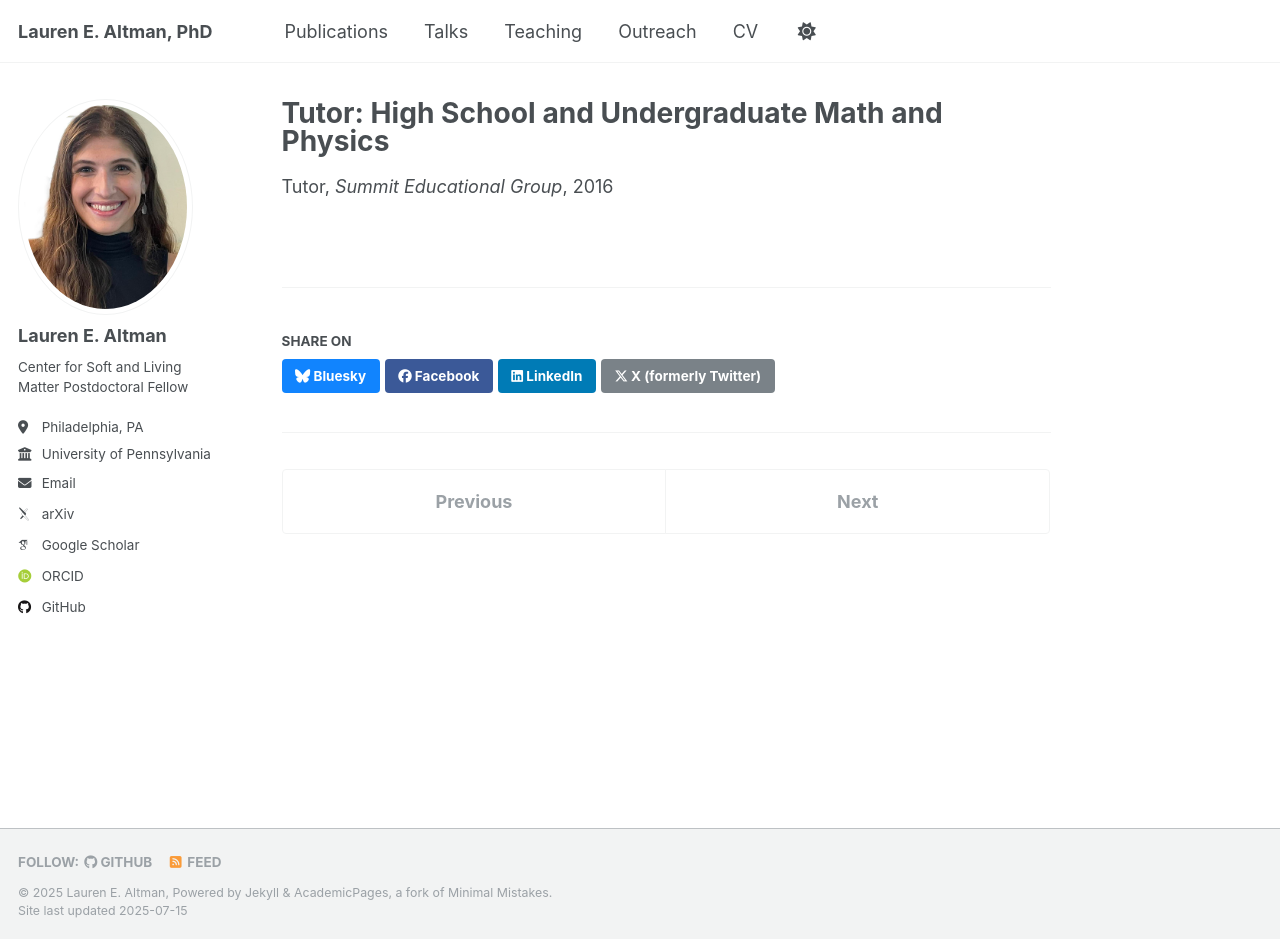
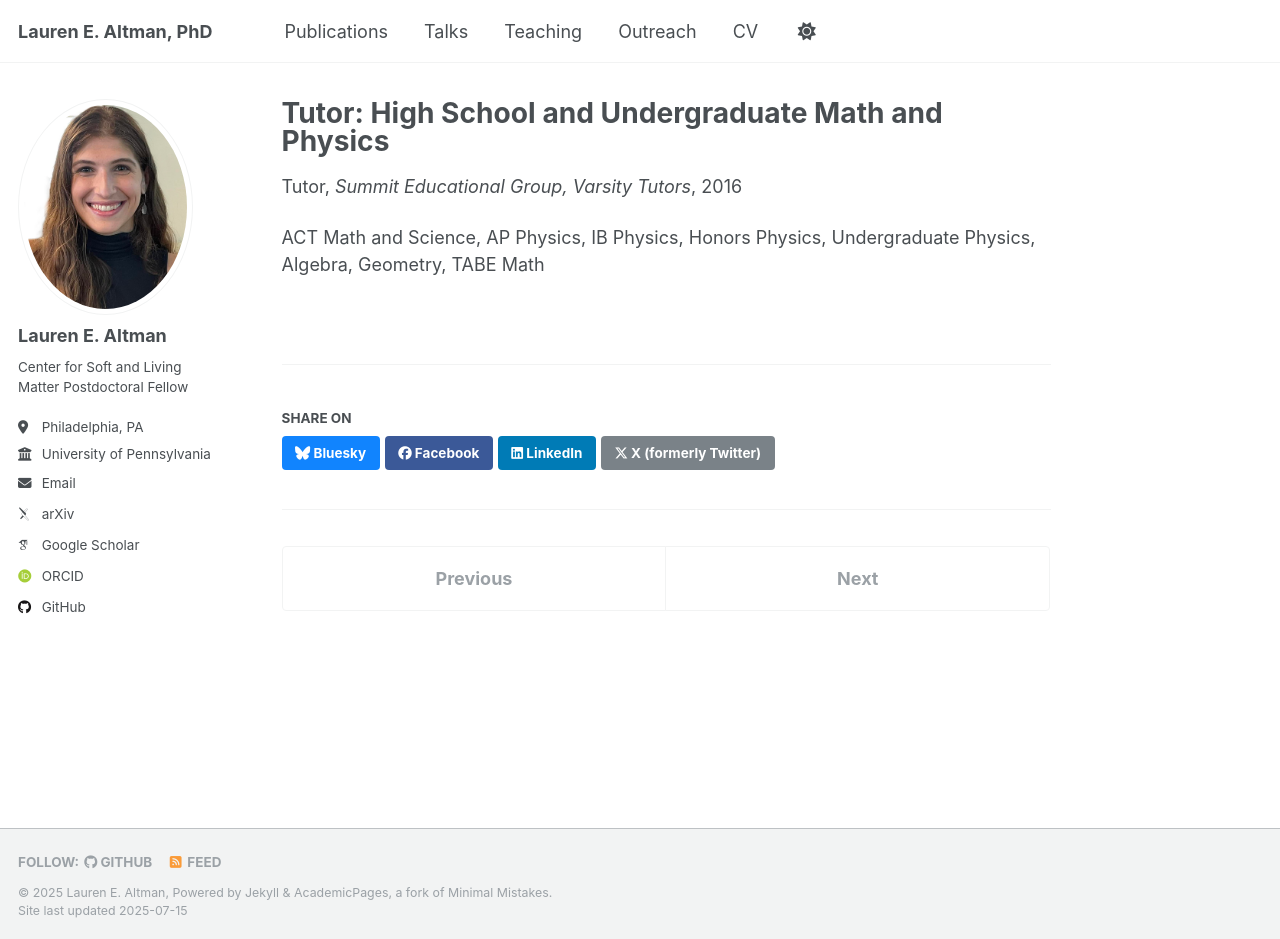
Before and after one commit to laltman2/laltman2.github.io, a Jekyll site: the page built from _teaching/2016-tutor.md, in a window 1280 px wide and 939 px high. Built offline with Jekyll 4.4.1, drawn with Linux system fonts in a browser that asks for light colours; some web fonts are replaced; a script that is not in the unit is left out.

Commit message:
Update 2016-tutor.md

```diff
--- a/_teaching/2016-tutor.md
+++ b/_teaching/2016-tutor.md
@@ -3,7 +3,8 @@ title: "Tutor: High School and Undergraduate Math and Physics"
 collection: teaching
 type: "Tutor"
 permalink: /teaching/2016-tutor
-venue: "Summit Educational Group"
+venue: "Summit Educational Group, Varsity Tutors"
 date: 2016-01-01
 location: "New Canaan, CT"
 ---
+ACT Math and Science, AP Physics, IB Physics, Honors Physics, Undergraduate Physics, Algebra, Geometry, TABE Math
```
